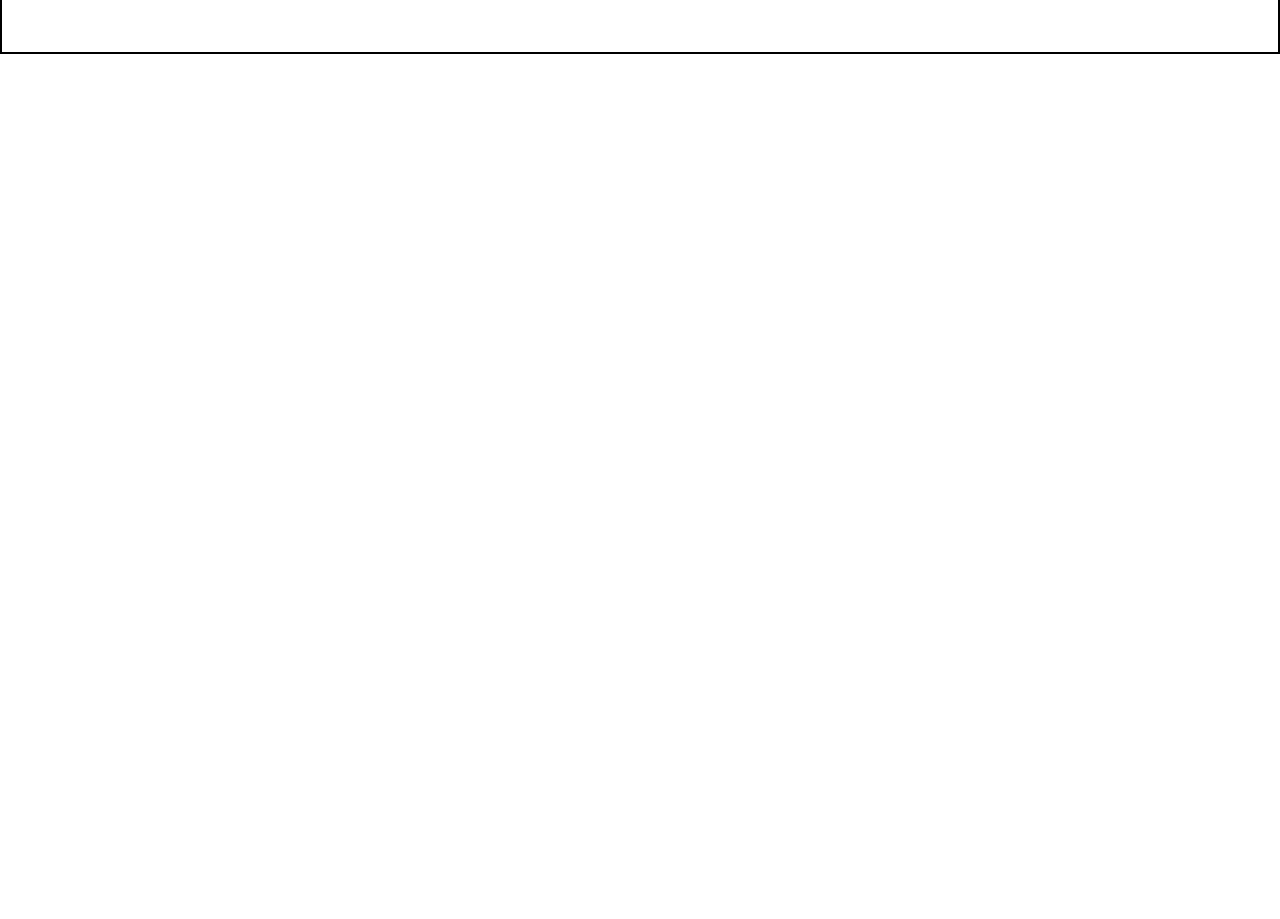
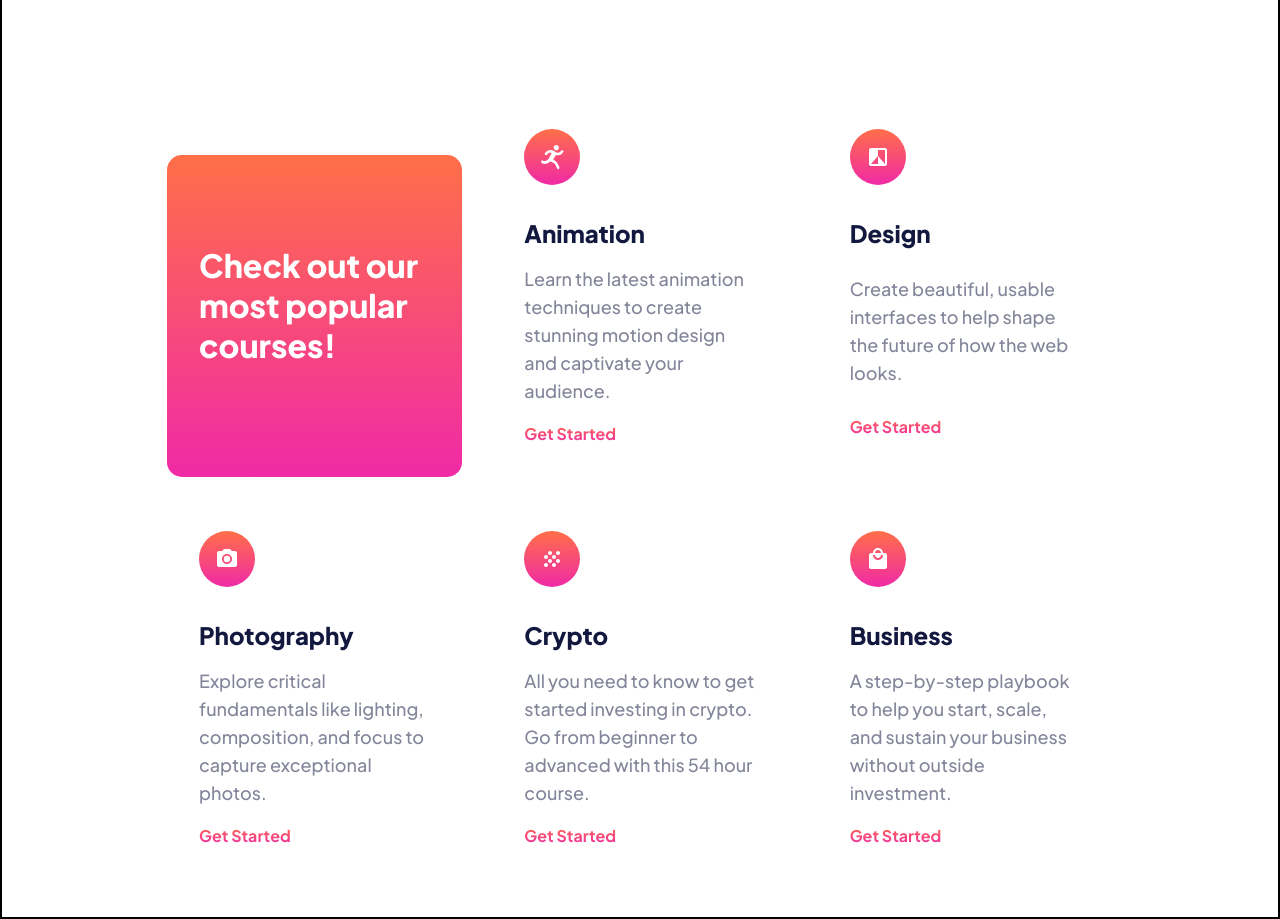
Before and after one commit to NataJenkins/skilled-e-learning-landing-page, a React (Vite) app: page / in a window 1280 px wide. Shown: the part 800-1719 px from the top of the page. Before the commit the page ends 854 px from the top, so only its background shows below. Built offline with nearby package versions, Linux system fonts and the light colour scheme.

Commit message:
Courses Desktop view

```diff
--- a/src/_base.scss
+++ b/src/_base.scss
@@ -43,6 +43,7 @@ $gradient-2: linear-gradient(180deg, #4851ff 0%, #f02aa6 99.92%);
     font-weight: 800;
     font-size: 24px;
     line-height: 28px;
+    margin: 0;
 }
 
 .p-m {
--- /dev/null
+++ b/src/components/Card/Card.jsx
@@ -0,0 +1,48 @@
+import PropTypes from "prop-types";
+import AnimationIcon from "../../assets/icon-animation.svg";
+import BusinessIcon from "../../assets/icon-business.svg";
+import CryptoIcon from "../../assets/icon-crypto.svg";
+import DesignIcon from "../../assets/icon-design.svg";
+import PhotographyIcon from "../../assets/icon-photography.svg";
+import "./Card.scss";
+export default function Card({ type, title, content, actionText }) {
+    const getIcon = (title) => {
+        switch (title) {
+            case "Animation":
+                return AnimationIcon;
+
+            case "Design":
+                return DesignIcon;
+
+            case "Photography":
+                return PhotographyIcon;
+
+            case "Crypto":
+                return CryptoIcon;
+
+            case "Business":
+                return BusinessIcon;
+
+            default:
+                break;
+        }
+    };
+
+    return (
+        <div className={`card-container ${type}`}>
+            <img src={getIcon(title)} alt="" />
+            <h2 className={type === "title" ? "heading-m" : "heading-s"}>
+                {title}
+            </h2>
+            <p className="p-m">{content}</p>
+            <a href="/">{actionText}</a>
+        </div>
+    );
+}
+
+Card.propTypes = {
+    type: PropTypes.string,
+    title: PropTypes.string,
+    content: PropTypes.string,
+    actionText: PropTypes.string,
+};
--- /dev/null
+++ b/src/components/Card/Card.scss
@@ -0,0 +1,33 @@
+@import "../../_base.scss";
+.card-container {
+    padding: 64px 32px 40px 32px;
+    border-radius: 15px;
+
+    position: relative;
+    &.title {
+        color: $white;
+        background-image: $gradient-1;
+    }
+
+    &.content {
+        display: flex;
+        flex-direction: column;
+        justify-content: space-between;
+    }
+    img {
+        position: absolute;
+        top: -26px;
+    }
+    p {
+        color: $gray;
+    }
+    a {
+        text-decoration: none;
+        font-family: "Plus Jakarta Sans", sans-serif;
+        font-weight: 700;
+        background: $gradient-1;
+        background-clip: text;
+        -webkit-background-clip: text;
+        -webkit-text-fill-color: transparent;
+    }
+}
--- a/src/components/MainView/MainView.jsx
+++ b/src/components/MainView/MainView.jsx
@@ -4,7 +4,10 @@ import DarkLogo from "../../assets/logo-dark.svg";
 import HeroDesktop from "../../assets/image-hero-desktop@2x.webp";
 import HeroTablet from "../../assets/image-hero-tablet@2x.webp";
 import HeroMobile from "../../assets/image-hero-mobile@2x.webp";
+import cardContents from "../contants";
+import Card from "../Card/Card";
 export default function MainView() {
+    const cards = cardContents;
     return (
         <div className="main-container">
             <header>
@@ -35,6 +38,19 @@ export default function MainView() {
                     </div>
                 </div>
             </header>
+            <main>
+                <div className="cards-grid">
+                    {cards.map((card) => (
+                        <Card
+                            key={card.title}
+                            type={card.type}
+                            title={card.title}
+                            content={card.content}
+                            actionText={card.actionText}
+                        />
+                    ))}
+                </div>
+            </main>
         </div>
     );
 }
--- a/src/components/MainView/MainView.scss
+++ b/src/components/MainView/MainView.scss
@@ -41,6 +41,16 @@
                     display: none;
                 }
             }
+        }
+    }
+    main {
+        margin-top: 170px;
+        .cards-grid {
+            display: grid;
+            grid-template-columns: repeat(3, minmax(100px, 350px));
+            grid-template-rows: repeat(2, minmax(100px, 322px));
+            grid-column-gap: 30px;
+            grid-row-gap: 80px;
         }
     }
     @media (max-width: $bp-tablet) {
--- /dev/null
+++ b/src/components/contants.js
@@ -0,0 +1,40 @@
+const cardContents = [
+    { type: "title", title: "Check out our most popular courses!" },
+    {
+        type: "content",
+        title: "Animation",
+        content:
+            "Learn the latest animation techniques to create stunning motion design and captivate your audience.",
+        actionText: "Get Started",
+    },
+    {
+        type: "content",
+        title: "Design",
+        content:
+            "Create beautiful, usable interfaces to help shape the future of how the web looks.",
+        actionText: "Get Started",
+    },
+    {
+        type: "content",
+        title: "Photography",
+        content:
+            "Explore critical fundamentals like lighting, composition, and focus to capture exceptional photos.",
+        actionText: "Get Started",
+    },
+    {
+        type: "content",
+        title: "Crypto",
+        content:
+            "All you need to know to get started investing in crypto. Go from beginner to advanced with this 54 hour course.",
+        actionText: "Get Started",
+    },
+    {
+        type: "content",
+        title: "Business",
+        content:
+            "A step-by-step playbook to help you start, scale, and sustain your business without outside investment.",
+        actionText: "Get Started",
+    },
+];
+
+export default cardContents;
```
